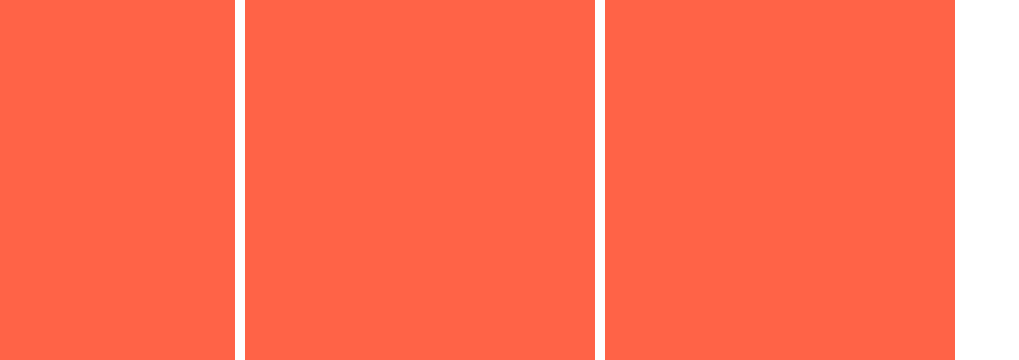
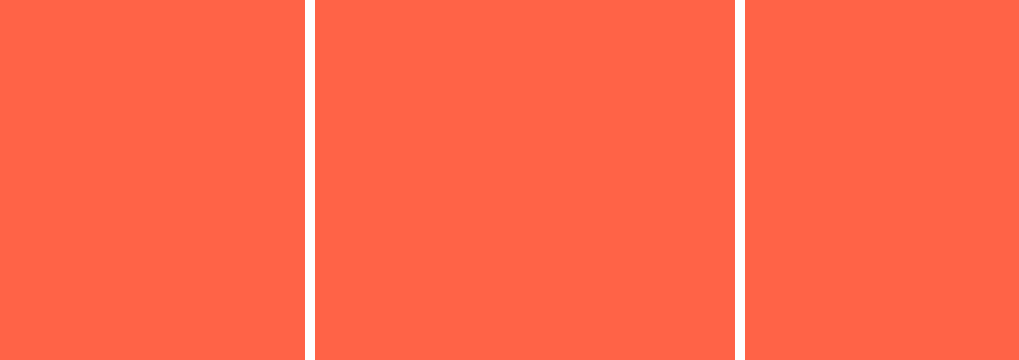
Before and after one commit to junilyang-dev/css-layout-masterclass, a website built with Vite: page index.html in a window 1280 px wide. Shown: the top 360 px of the page, without its empty margins (115-1134 px from the left). Built offline with nearby package versions, Linux system fonts and the light colour scheme.

Commit message:
Auto Fill and Auto Fit

```diff
--- a/style.css
+++ b/style.css
@@ -8,7 +8,7 @@ body {
   display: grid;
   gap: 10px;
   height: 100vh;
-  grid-template-columns: repeat(3, minmax(300px, 350px));
+  grid-template-columns: repeat(auto-fit, minmax(200px, 1fr));
 }
 
 .child {
```
